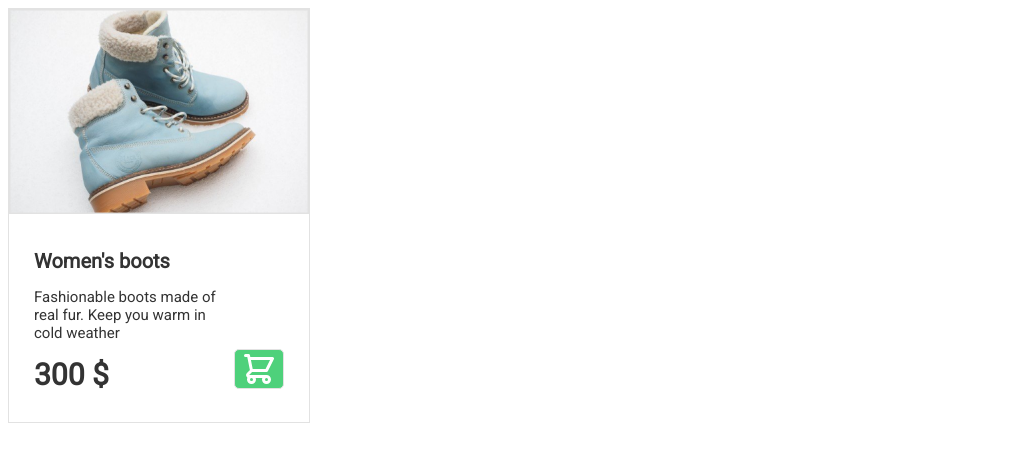
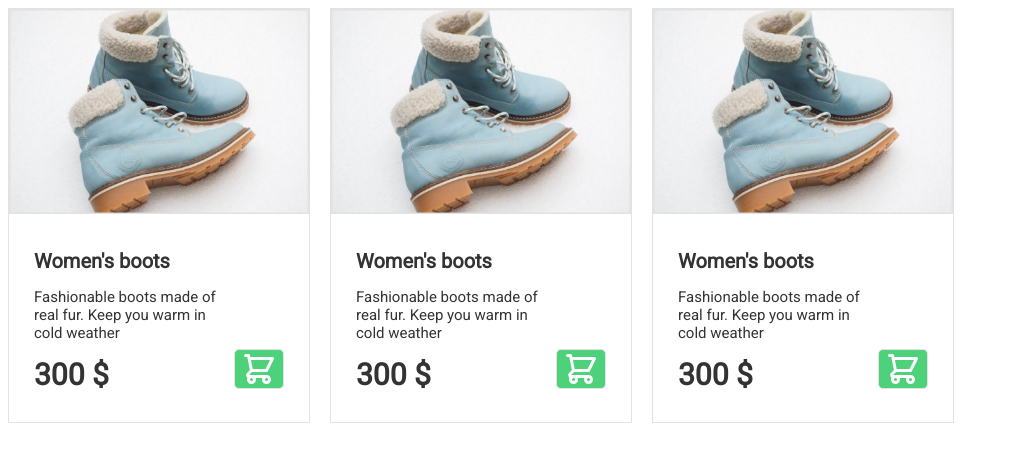
Before and after one commit to Khusyasy/kodland-task, a plain HTML site: page index.html in a window 1280 px wide. Shown: the whole page, without its empty margins (0-1009 px from the left). Drawn offline with Linux system fonts and the light colour scheme.

Commit message:
multiple mockup

```diff
--- a/css/index.css
+++ b/css/index.css
@@ -9,6 +9,12 @@
   --white-light: #FFFFFF;
   --grey-dark: #333333;
   --grey-light: #666666;
+}
+
+.cards {
+  display: flex;
+  flex-direction: row;
+  gap: 1rem;
 }
 
 .card {
--- a/index.html
+++ b/index.html
@@ -9,6 +9,8 @@
   <link rel="stylesheet" href="css/index.css">
 </head>
 <body>
+
+  <div class="cards">
 
     <div class="card">
       <img class="card__image" src="images/boots.png" alt="boots">
@@ -28,5 +30,44 @@
       </div>
     </div>
 
+    <div class="card">
+      <img class="card__image" src="images/boots.png" alt="boots">
+      <div class="card__body">
+        <div class="card__content">
+          <p class="card__title">Women's boots</p>
+          <p class="card__text">Fashionable boots made of real fur. Keep you warm in cold weather</p>
+          <p class="card__price">300 $</p>
+        </div>
+        <div class="card__action">
+          <button class="btn--cart">
+            <svg class="btn__icon" xmlns="http://www.w3.org/2000/svg" fill="none" viewBox="0 0 24 24" stroke="currentColor">
+              <path stroke-linecap="round" stroke-linejoin="round" stroke-width="2" d="M3 3h2l.4 2M7 13h10l4-8H5.4M7 13L5.4 5M7 13l-2.293 2.293c-.63.63-.184 1.707.707 1.707H17m0 0a2 2 0 100 4 2 2 0 000-4zm-8 2a2 2 0 11-4 0 2 2 0 014 0z" />
+            </svg>
+          </button>
+        </div>
+      </div>
+    </div>
+
+    <div class="card">
+      <img class="card__image" src="images/boots.png" alt="boots">
+      <div class="card__body">
+        <div class="card__content">
+          <p class="card__title">Women's boots</p>
+          <p class="card__text">Fashionable boots made of real fur. Keep you warm in cold weather</p>
+          <p class="card__price">300 $</p>
+        </div>
+        <div class="card__action">
+          <button class="btn--cart">
+            <svg class="btn__icon" xmlns="http://www.w3.org/2000/svg" fill="none" viewBox="0 0 24 24" stroke="currentColor">
+              <path stroke-linecap="round" stroke-linejoin="round" stroke-width="2" d="M3 3h2l.4 2M7 13h10l4-8H5.4M7 13L5.4 5M7 13l-2.293 2.293c-.63.63-.184 1.707.707 1.707H17m0 0a2 2 0 100 4 2 2 0 000-4zm-8 2a2 2 0 11-4 0 2 2 0 014 0z" />
+            </svg>
+          </button>
+        </div>
+      </div>
+    </div>
+
+  </div>
+
+
 </body>
 </html>
```
Lines whose indentation alone changed are shown as unchanged.
